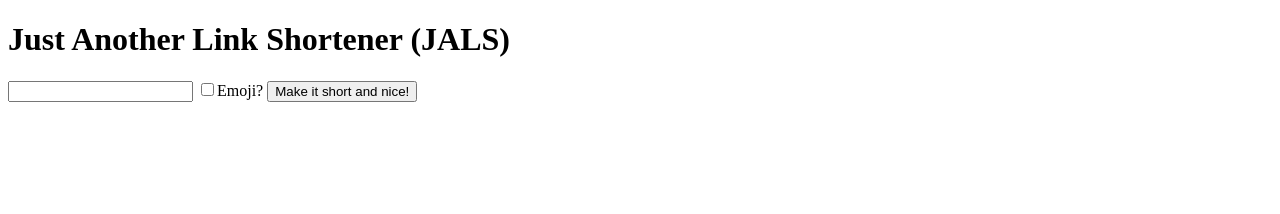
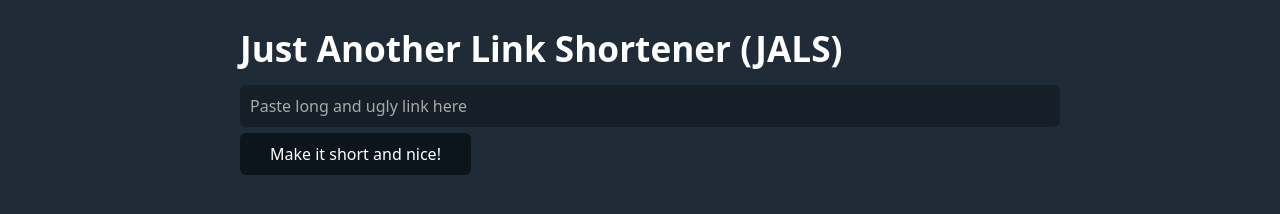
Before and after one commit to kamilkamilc/jals, a plain HTML site: page jals/static/index.html in a window 1280 px wide. Drawn offline with nearby package versions, Linux system fonts and the light colour scheme.

Commit message:
Frontend: Cosmetic improvements #1

```diff
--- a/jals/static/index.html
+++ b/jals/static/index.html
@@ -4,14 +4,21 @@
     <meta charset="UTF-8">
     <meta http-equiv="X-UA-Compatible" content="IE=edge">
     <meta name="viewport" content="width=device-width, initial-scale=1.0">
+    <link rel="stylesheet" href="https://cdn.jsdelivr.net/npm/water.css@2/out/dark.css">
     <title>Just Another Link Shortener</title>
+    <style>
+        input[type="text"] {
+            width: 100%;
+        }
+    </style>
 </head>
 <body>
-    <h1>Just Another Link Shortener (JALS)</h1>
-    <form action="/link" method="post">
-        <input type="text" name="link">
-        <input type="checkbox" name="emoji"><label for="emoji">Emoji?</label>
-        <button type="submit">Make it short and nice!</button>
-    </form>
+    <main>
+        <h1>Just Another Link Shortener (JALS)</h1>
+        <form action="/link" method="post">
+            <input type="text" name="link" placeholder="Paste long and ugly link here" required>
+            <button type="submit" class="button-3">Make it short and nice!</button>
+        </form>
+    </main>
 </body>
 </html>
```
